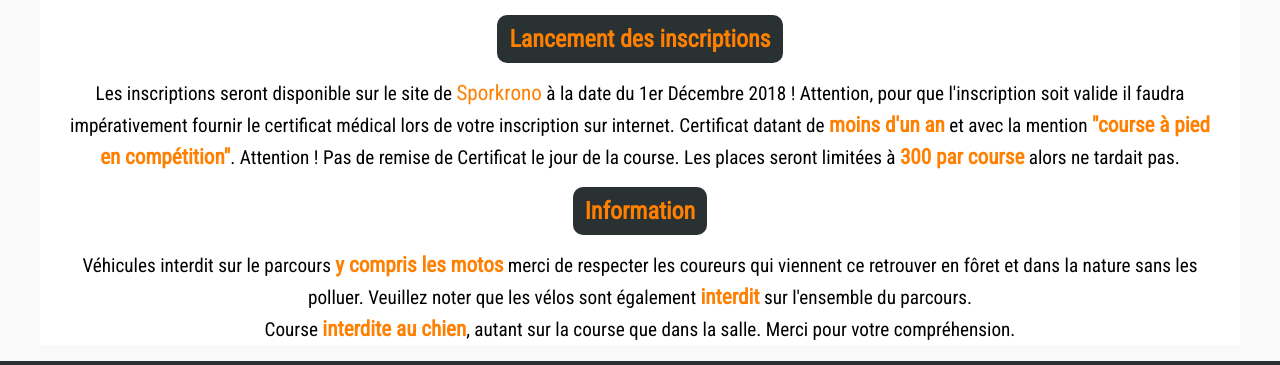
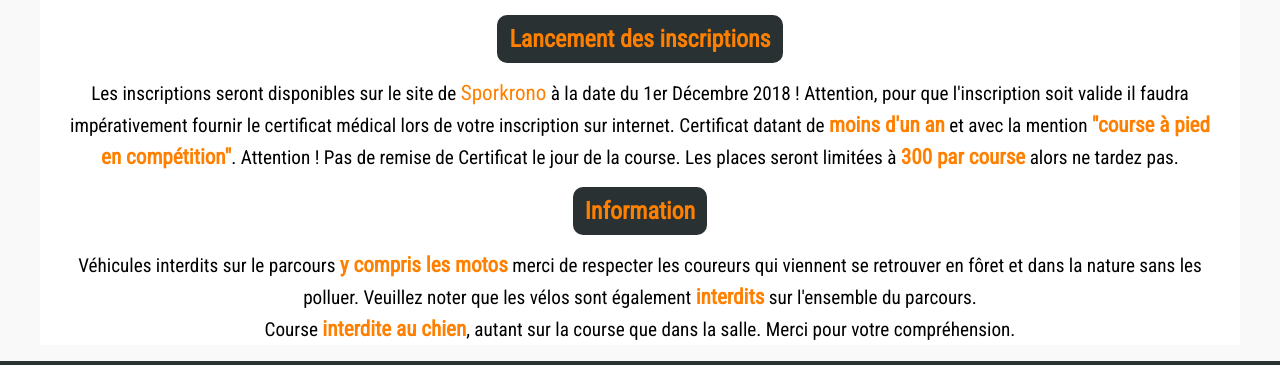
Before and after one commit to ArthurBeaucamp/v3CoursesCasemates, a PHP site: page / in a window 1280 px wide. Shown: the part 958-1323 px from the top of the page. Run offline with PHP 8.4, Linux system fonts and the light colour scheme.

Commit message:
Correction diverses

```diff
--- a/templates/actu.php
+++ b/templates/actu.php
@@ -2,10 +2,10 @@
   <h2>Nos Actualités</h2>
   <div id="containerNews">
     <h3>Lancement des inscriptions</h3>
-    <p>Les inscriptions seront disponible sur le site de <a href="http://www.sporkrono.fr/" target="_blank">
-    Sporkrono</a> à la date du 1er Décembre 2018 ! Attention, pour que l'inscription soit valide il faudra impérativement fournir le certificat médical lors de votre inscription sur internet. Certificat datant de <mark>moins d'un an</mark> et avec la mention <mark>"course à pied en compétition"</mark>. Attention ! Pas de remise de Certificat le jour de la course. Les places seront limitées à <mark>300 par course</mark> alors ne tardait pas.</p>
+    <p>Les inscriptions seront disponibles sur le site de <a href="http://www.sporkrono.fr/" target="_blank">
+    Sporkrono</a> à la date du 1er Décembre 2018 ! Attention, pour que l'inscription soit valide il faudra impérativement fournir le certificat médical lors de votre inscription sur internet. Certificat datant de <mark>moins d'un an</mark> et avec la mention <mark>"course à pied en compétition"</mark>. Attention ! Pas de remise de Certificat le jour de la course. Les places seront limitées à <mark>300 par course</mark> alors ne tardez pas.</p>
 
     <h3>Information</h3>
-    <p>Véhicules interdit sur le parcours <mark>y compris les motos</mark> merci de respecter les coureurs qui viennent ce retrouver en fôret et dans la nature sans les polluer. Veuillez noter que les vélos sont également <mark>interdit</mark> sur l'ensemble du parcours.</br>Course <mark>interdite au chien</mark>, autant sur la course que dans la salle. Merci pour votre compréhension.</p>
+    <p>Véhicules interdits sur le parcours <mark>y compris les motos</mark> merci de respecter les coureurs qui viennent se retrouver en fôret et dans la nature sans les polluer. Veuillez noter que les vélos sont également <mark>interdits</mark> sur l'ensemble du parcours.</br>Course <mark>interdite au chien</mark>, autant sur la course que dans la salle. Merci pour votre compréhension.</p>
   </div>
 </section>
--- a/templates/programme.html
+++ b/templates/programme.html
@@ -6,7 +6,7 @@
   <div class="article">
     <p>Buvette et petite restauration sur place - <mark>consigne gratuite</mark></p>
     <p><mark>Retrait des dossards</mark> à la salle socioculturel de Dangolsheim</p>
-    <p>Le vendredi 08 février de 17h à 20h</p>
+    <p>Le vendredi 08 février de 18h à 20h</p>
     <p>Le samedi 09 février à partir de 07h30</p>
     <p><mark>Remise des prix</mark> entre 13h et 13h30</p>
   </div>
```
